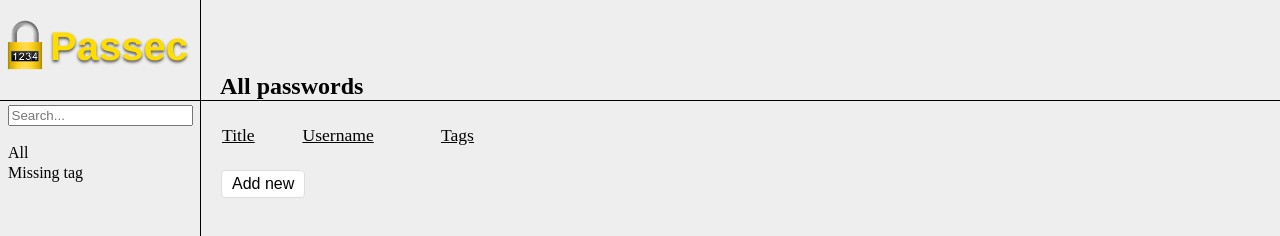
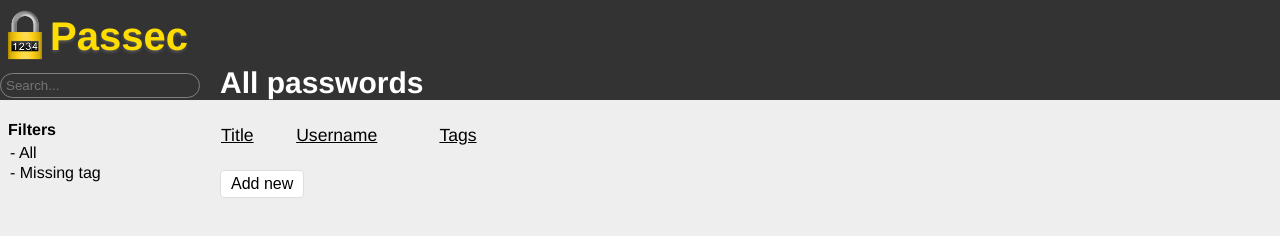
Before and after one commit to palantus/mod-passec, a plain HTML site: page www/show.html in a window 1280 px wide. Shown: the top 236 px of the page. Drawn offline with nearby package versions, Linux system fonts and the light colour scheme; files that its build step writes are made by us from their sources; files whose address does not match are found by name.

Commit message:
Change of design

```diff
--- a/www/css/passec2.css
+++ b/www/css/passec2.css
@@ -5,6 +5,7 @@ html{
 
 body{
 	margin: 0px;
+	font-family: "Helvetica Neue", Helvetica, Arial, sans-serif;
 }
 
 button{font-size: 100%;background-color:#FFF;border:1px solid #dedede;padding-bottom:4px;padding-left: 10px;padding-right: 10px; padding-top: 4px; margin: 0px; border-radius: 4px 4px 4px 4px;}
@@ -13,7 +14,7 @@ button:hover{background-color:#f5f5f5; cursor: pointer;}
 #maintitle{
 	height: 100px;
 	width: 100%;
-	background-color: #eee;
+	/* background-color: #eee; */
 	-webkit-user-select: none;  /* Chrome all / Safari all */
 	-moz-user-select: none;     /* Firefox all */
 	-ms-user-select: none;      /* IE 10+ */
@@ -22,8 +23,8 @@ button:hover{background-color:#f5f5f5; cursor: pointer;}
 	cursor: pointer;
 }
 
-#maintitle h1{display: inline;position: relative; left: 0px; top: 10px; font-family: "Helvetica Neue", Helvetica, Arial, sans-serif; color: #222; text-shadow: 0px 2px 3px #555; font-size: 250%;color: #ffdd00;}
-#maintitle img{width: 50px; position: relative; top: 20px; left: 0px;}
+#maintitle h1{display: inline;position: relative; left: 0px; top: 00px; font-family: "Helvetica Neue", Helvetica, Arial, sans-serif; color: #222; text-shadow: 0px 2px 3px #555; font-size: 250%;color: #ffdd00;}
+#maintitle img{width: 50px; position: relative; top: 10px; left: 0px;}
 
 #list{
 	width: 100%;
@@ -35,9 +36,9 @@ button:hover{background-color:#f5f5f5; cursor: pointer;}
 }
 
 #searchcontainer{
-	text-align: center;
 	width: 100%;
-	margin-top: 5px;
+	/* margin-top: 5px; */
+	height: 27px;
 }
 #searchcontainer div{
 	box-shadow: 0px 0px 7px #777;
@@ -50,7 +51,7 @@ button:hover{background-color:#f5f5f5; cursor: pointer;}
 
 
 #taglist{
-	padding-left: 8px;
+	padding-left: 10px;
 	padding-right: 8px;
 }
 #taglist .tag{
@@ -68,7 +69,7 @@ button:hover{background-color:#f5f5f5; cursor: pointer;}
 	width: 100%;
 	display: table;
 }
-#title h2{display: table-cell;vertical-align: bottom; padding-left: 20px;}
+#title h2{display: table-cell;vertical-align: bottom; padding-left: 20px;font-size: 30px;}
 #content{
 	width: 100%;
 }
@@ -132,6 +133,36 @@ div.popup div.content input{margin-top: 10px; margin-bottom: 10px; width: 300px;
 /* Buttons */
 #addpass{margin-left: 20px; margin-top: 20px;}
 
+#searchbox {
+    background: transparent;
+    border: 1px solid gray;
+    /* color: black; */
+    border-radius: 20px;
+    padding: 4px 5px 4px 5px;
+    width: 188px;
+    /* border: none; */
+    height: 15px;
+    color: white;
+}
+
+textarea:focus, input:focus {
+    outline: 0;
+}
+
+#taglist h4 {
+    margin-bottom: 3px;
+    /* text-decoration: underline; */
+}
+
+#list h4 {
+    padding-left: 8px;
+    margin-bottom: 5px;
+}
+
+#taglist .tag::before {
+    content: '- ';
+}
+
 /* Desktop computer overrides */
 @media only screen and (min-width: 580px) and (min-device-width: 580px) {
 	html{
@@ -141,9 +172,9 @@ div.popup div.content input{margin-top: 10px; margin-bottom: 10px; width: 300px;
 		/*height: 100%;*/
 		position: absolute;
 		left: 0px;
-		top: 100px;
+		top: 73px;
 		width: 200px;
-		border-right: 1px solid black;
+		/* border-right: 1px solid black; */
 	}
 	#content{
 		position: absolute;
@@ -152,18 +183,24 @@ div.popup div.content input{margin-top: 10px; margin-bottom: 10px; width: 300px;
 		margin-left: 200px;
 		width: 100%;
 		min-height: 100%;
-		border-left: 1px solid black;
+		/* border-left: 1px solid gray; */
+
+		background-color: #eee;
+		/* color: white; */
 	}
 	#maintitle{
 		position: fixed;
 		left: 0px;
 		top: 0px;
-		height: 100px;
+		height: 73px;
 		width: 200px;
 		z-index: 2;
-		border-right: 1px solid black;
-		border-bottom: 1px solid black;
+		/* border-right: 1px solid black; */
+		/* border-bottom: 1px solid black; */
+
+		background-color: #333;
 	}
+
 	#title{
 		position: absolute;
 		left: 0px;
@@ -171,13 +208,26 @@ div.popup div.content input{margin-top: 10px; margin-bottom: 10px; width: 300px;
 		height: 100px;
 		width: 100%;
 		margin-left: 200px;
-		border-bottom: 1px solid black;
+		/* border-bottom: 1px dashed gray; */
+
+		/* box-shadow: 0px 5px 10px #888888; */
+		background-color: #333;
+		z-index: 2;
+		color: white;
+		/* padding-bottom: 5px; */
 	}
 	#passwordlist{margin-top: 120px;}
 	hr{display: none;}
 
 	#passwordlist tbody td{
 		padding: 2px 5px 2px 5px;
+	}
+	#searchbox {
+	    background-color: #333;
+	}
+	#searchcontainer{
+		background-color: #333;
+		text-align: center;
 	}
 }
 
--- a/www/show.html
+++ b/www/show.html
@@ -34,7 +34,7 @@
 
 <div id="list">
 	<div id="searchcontainer"><input id="searchbox" type="text" placeholder="Search..."/></div>
-	<br>
+	<h4>Filters</h4>
 	<div id="taglist">
 		<div class="tag" data-type="all">All</div>
 		<div class="tag" data-type="notag">Missing tag</div>
```
